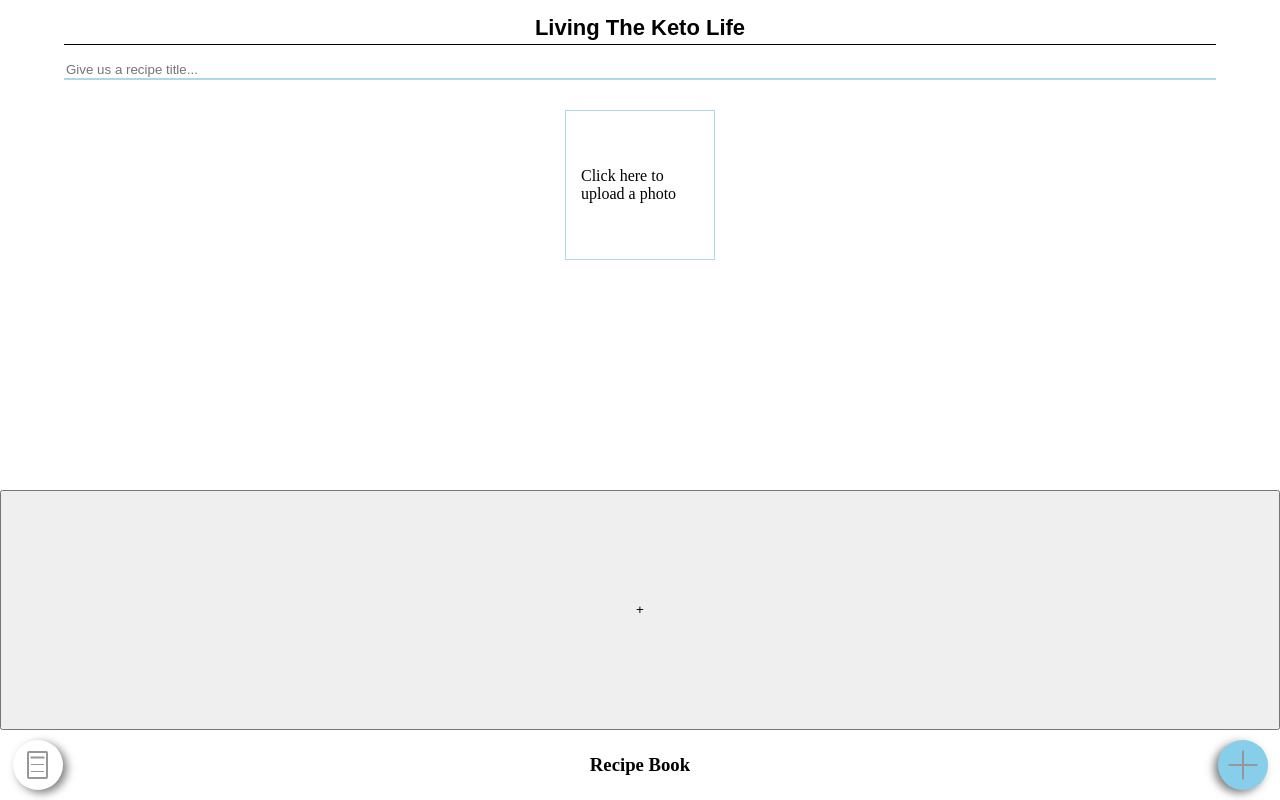
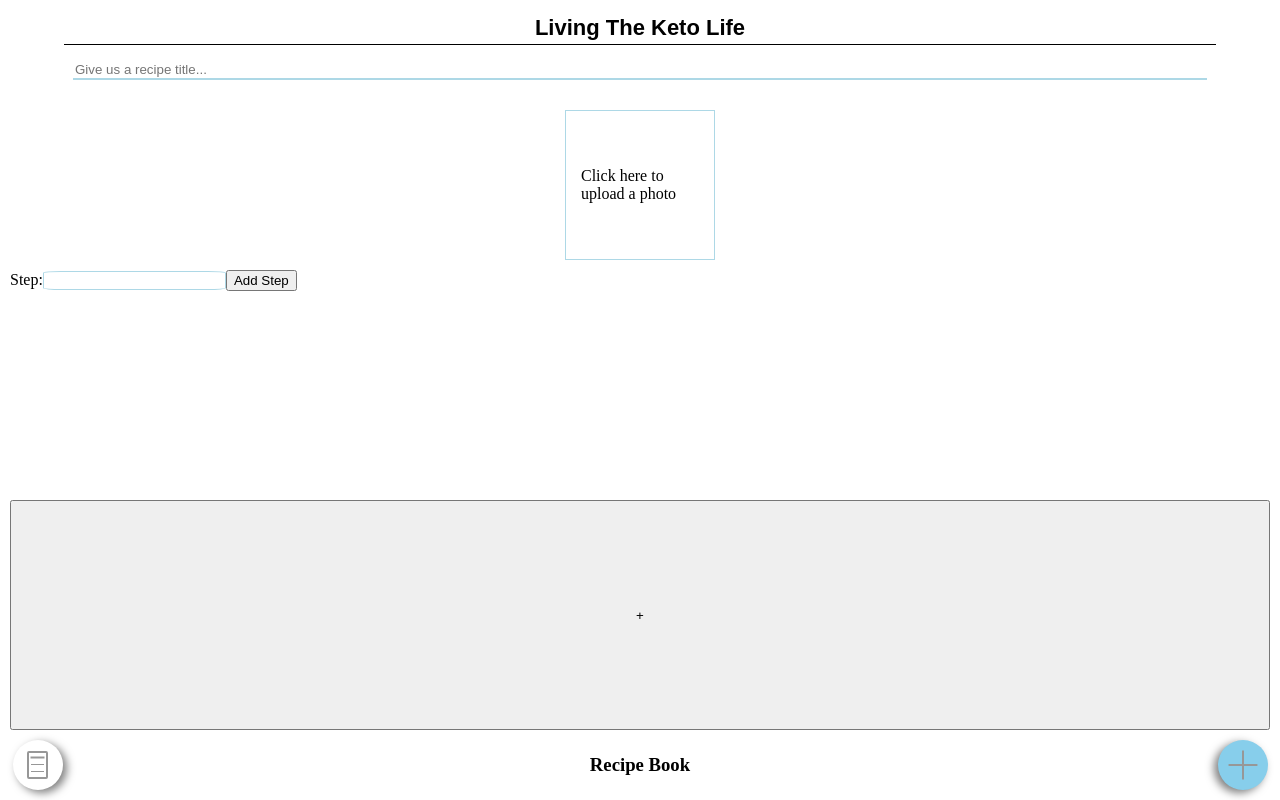
Before and after one commit to psclahr/Living-The-Keto-Life, a React (Create React App) app: page /create in a window 1280 px wide. Built offline with nearby package versions, Linux system fonts and the light colour scheme.

Commit message:
Save Description in Db

```diff
--- a/src/createRecipe/CreateElements/AddDescription.js
+++ b/src/createRecipe/CreateElements/AddDescription.js
@@ -0,0 +1,20 @@
+import React from "react";
+import styled from "styled-components";
+
+const StyledForm = styled.form``;
+const StyledInput = styled.input`
+  border: 1px solid lightblue;
+  border-radius: 10%;
+`;
+
+export default function AddDescription({ onSubmit, onChange }) {
+  return (
+    <StyledForm onSubmit={onSubmit}>
+      <label>
+        Step:
+        <StyledInput onChange={onChange} />
+      </label>
+      <button>Add Step</button>
+    </StyledForm>
+  );
+}
--- a/src/createRecipe/CreateElements/AddIngredient.js
+++ b/src/createRecipe/CreateElements/AddIngredient.js
@@ -1,6 +1,5 @@
 import React from "react";
 import styled from "styled-components";
-import IngredientList from "../../RecipeList/IngredientList";
 import InputIngredient from "../InputIngredient";
 
 const StyledAddIngredient = styled.section`
--- a/src/createRecipe/CreateElements/AddTitle.js
+++ b/src/createRecipe/CreateElements/AddTitle.js
@@ -20,10 +20,14 @@ const StyledInputTitle = styled.input`
   }
 `;
 
-export default function AddTitle() {
+export default function AddTitle({ onChange }) {
   return (
     <Flex>
-      <StyledInputTitle placeholder="Give us a recipe title..." required />
+      <StyledInputTitle
+        placeholder="Give us a recipe title..."
+        onChange={onChange}
+        required
+      />
     </Flex>
   );
 }
--- a/src/createRecipe/CreatePage.js
+++ b/src/createRecipe/CreatePage.js
@@ -1,59 +1,52 @@
-import React, { useState } from "react";
+import React, { useState, useEffect } from "react";
 import styled from "styled-components";
 import AddImage from "./CreateElements/AddImage";
+import AddDescription from "./CreateElements/AddDescription";
 import AddIngredient from "./CreateElements/AddIngredient";
+import AddTitle from "./CreateElements/AddTitle";
 
-const CreatePageGrid = styled.form`
+const CreatePageGrid = styled.div`
   display: grid;
   grid-template-rows: 40px 170px auto auto;
   margin-top: 10px;
+  margin-left: 10px;
+  margin-right: 10px;
 `;
-
-const Flex = styled.section`
-  display: flex;
-  justify-content: center;
-`;
-const StyledInputTitle = styled.input`
-  border-top: 0;
-  border-left: 0;
-  border-right: 0;
-  border-bottom: 2px solid lightblue;
-  height: 20px;
-  width: 90%;
-  transition: all 1s ease;
-
-  &:focus {
-    outline: none;
-    border-color: hotpink;
-  }
-`;
-
-const AddDescription = styled.section``;
 
 export default function CreatePage({ onButtonClick }) {
   const [title, setTitle] = useState("");
+  const [description, setDescription] = useState("");
+  const [descriptionList, setDescriptionList] = useState([]);
 
   function handleButtonClick(event) {
+    console.log(title);
     event.preventDefault();
     onButtonClick({
-      title
+      title,
+      description: descriptionList
     });
   }
   function handleTitleChange(event) {
     setTitle(event.target.value);
   }
 
+  function handleDescriptionChange(event) {
+    setDescription(event.target.value);
+  }
+
+  function handleSubmitStep(event) {
+    event.preventDefault();
+    setDescriptionList([...descriptionList, description]);
+  }
+
   return (
     <CreatePageGrid>
-      <Flex>
-        <StyledInputTitle
-          placeholder="Give us a recipe title..."
-          onChange={handleTitleChange}
-          required
-        />
-      </Flex>
+      <AddTitle onChange={handleTitleChange} />
       <AddImage />
-      <AddDescription />
+      <AddDescription
+        onSubmit={handleSubmitStep}
+        onChange={handleDescriptionChange}
+      />
       <button onClick={handleButtonClick}>+</button>
     </CreatePageGrid>
   );
```
